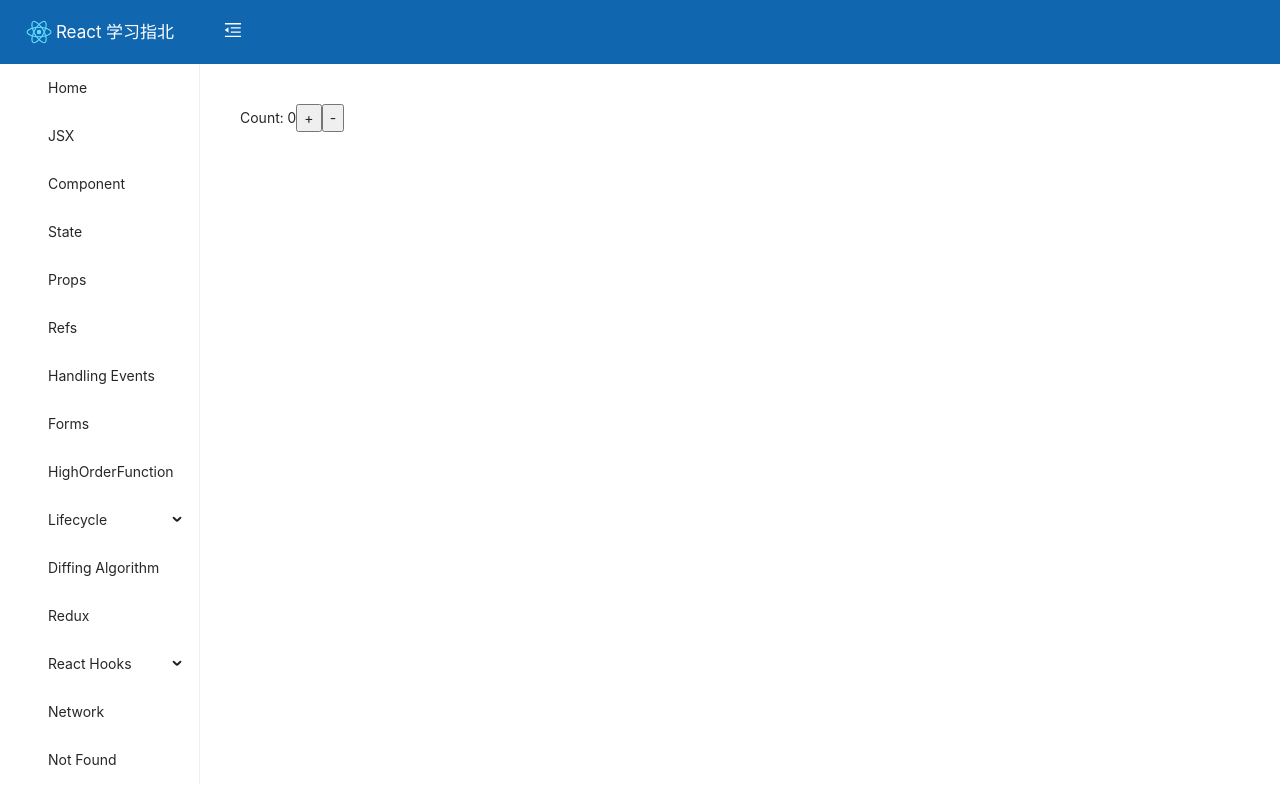
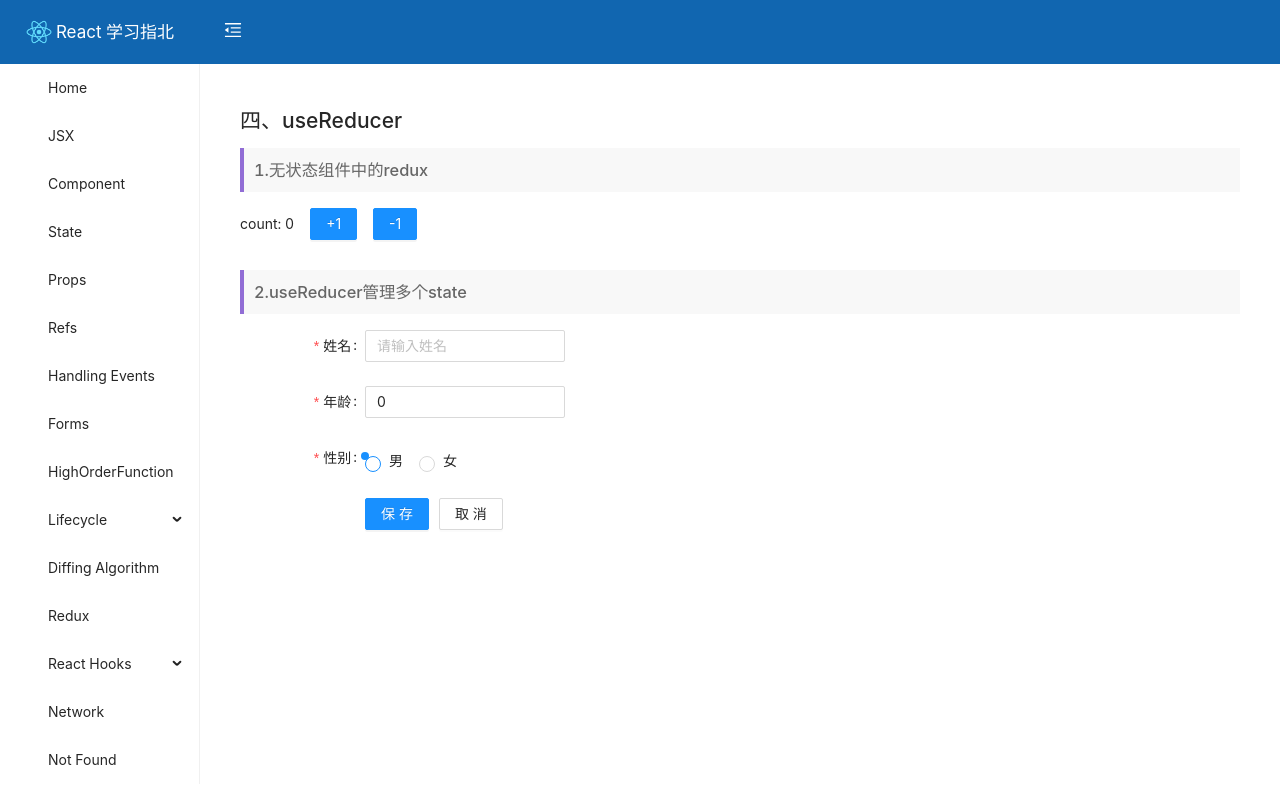
Before and after one commit to StevieTaylor/react-studying, a React (Create React App) app: page /useReducer in a window 1280 px wide. Before the commit this address had no page. Built offline with nearby package versions, Linux system fonts and the light colour scheme.

Commit message:
[feat] React hooks

```diff
--- a/src/pages/ReactHooks/components/UseReducer.tsx
+++ b/src/pages/ReactHooks/components/UseReducer.tsx
@@ -1,36 +1,161 @@
 /*
  * @Author: Stevie
  * @Date: 2021-07-01 17:44:20
- * @LastEditTime: 2021-07-01 18:00:32
+ * @LastEditTime: 2021-11-14 23:45:11
  * @LastEditors: Stevie
  * @Description:
  */
+import { IAction } from '@/entity/common.entity'
+import { Button, Form, Input, InputNumber, Radio, RadioChangeEvent, Space } from 'antd'
 import * as React from 'react'
 
-const reducer = (state: any, action: any) => {
-  switch (action.type) {
-    case 'addOne':
-      return { number: state.number + 1 }
-    case 'subtractOne':
-      return { number: state.number - 1 }
-    default:
-      throw new Error()
+enum CountAction {
+  PlusOne = 'plusOne',
+  MinusOne = 'minusOne'
+}
+
+const SimpleCase: React.FC = () => {
+  const reducer = (state: { count: number }, action: IAction) => {
+    const { count } = state
+    switch (action.type) {
+      case CountAction.PlusOne:
+        return { count: count + 1 }
+      case CountAction.MinusOne:
+        return { count: count - 1 }
+      default:
+        return state
+    }
   }
+
+  const initialState = {
+    count: 0
+  }
+
+  const [state, dispatch] = React.useReducer(reducer, initialState)
+
+  return (
+    <div>
+      <h3 className="h3-ref">1.无状态组件中的redux</h3>
+      <div>
+        <Space size={16}>
+          <span>count: {state.count}</span>
+          <Button type="primary" onClick={() => dispatch({ type: CountAction.PlusOne })}>
+            +1
+          </Button>
+          <Button type="primary" onClick={() => dispatch({ type: CountAction.MinusOne })}>
+            -1
+          </Button>
+        </Space>
+      </div>
+    </div>
+  )
 }
-const initialState = 0
-const init = () => {
-  return { number: initialState }
+
+interface IFormInfo {
+  name: string
+  age: number
+  gender: string
+}
+
+type FormInfo = keyof IFormInfo
+
+interface IFormAction {
+  type: FormInfo
+  payload: any
+}
+
+const ComplexCase: React.FC = () => {
+  const initialState = {
+    name: '',
+    age: 0,
+    gender: 'male'
+  }
+
+  const reducer = (state: IFormInfo, action: IFormAction): IFormInfo => {
+    const { type, payload } = action
+    switch (type) {
+      case 'name':
+        return { ...state, name: payload }
+      case 'age':
+        return { ...state, age: payload }
+      case 'gender':
+        return { ...state, gender: payload }
+      default:
+        return state
+    }
+  }
+
+  const [state, dispatch] = React.useReducer(reducer, initialState)
+
+  const style: React.CSSProperties = { width: '200px' }
+
+  const layout = {
+    labelCol: { span: 3 },
+    wrapperCol: { span: 16 }
+  }
+
+  const tailLayout = {
+    wrapperCol: { offset: 3, span: 16 }
+  }
+
+  const submitForm = () => {
+    console.log(state)
+  }
+
+  const cancelSubmit = () => { }
+
+  return (
+    <div style={{ margin: '30px 0' }}>
+      <h3 className="h3-ref">2.useReducer管理多个state</h3>
+      <div>
+        <Form {...layout}>
+          <Form.Item label="姓名" name="name" initialValue={state.name} required>
+            <Input
+              placeholder="请输入姓名"
+              style={style}
+              onChange={(e) => dispatch({ type: 'name', payload: e.currentTarget.value })}
+            />
+          </Form.Item>
+
+          <Form.Item label="年龄" name="age" initialValue={state.age} required>
+            <InputNumber
+              placeholder="请输入年龄"
+              style={style}
+              onChange={(e) => dispatch({ type: 'age', payload: e.valueOf() })}
+            />
+          </Form.Item>
+
+          <Form.Item label="性别" name="gender" initialValue={state.gender} required>
+            <Radio.Group onChange={(e: RadioChangeEvent) => dispatch({ type: 'gender', payload: e.target.value })}>
+              <Radio value="male">男</Radio>
+              <Radio value="female">女</Radio>
+            </Radio.Group>
+          </Form.Item>
+
+          <Form.Item {...tailLayout}>
+            <Space size={10}>
+              <Button type="primary" htmlType="submit" onClick={submitForm}>
+                保存
+              </Button>
+              <Button type="default" htmlType="button" onClick={cancelSubmit}>
+                取消
+              </Button>
+            </Space>
+          </Form.Item>
+        </Form>
+      </div>
+    </div>
+  )
 }
 
 const UseReducer: React.FC = () => {
-  const [state, dispatch] = React.useReducer(reducer, initialState, init)
-
   return (
-    <div>
-      Count: {state.number}
-      <button onClick={() => dispatch({ type: 'addOne' })}>+</button>
-      <button onClick={() => dispatch({ type: 'subtractOne' })}>-</button>
+    <div className="use-reducer">
+      <h2>四、useReducer</h2>
+      <SimpleCase />
+      <ComplexCase />
     </div>
   )
 }
+
 export default UseReducer
```
